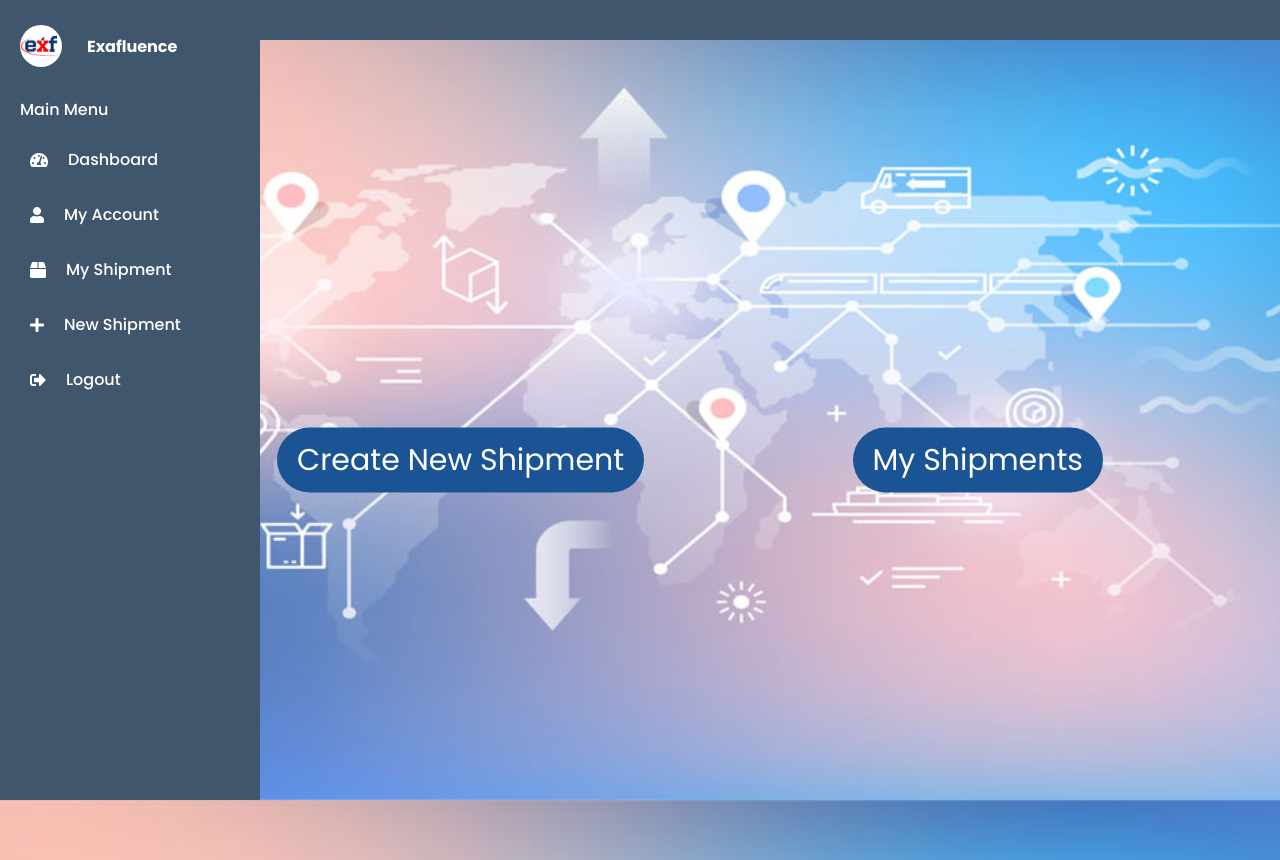
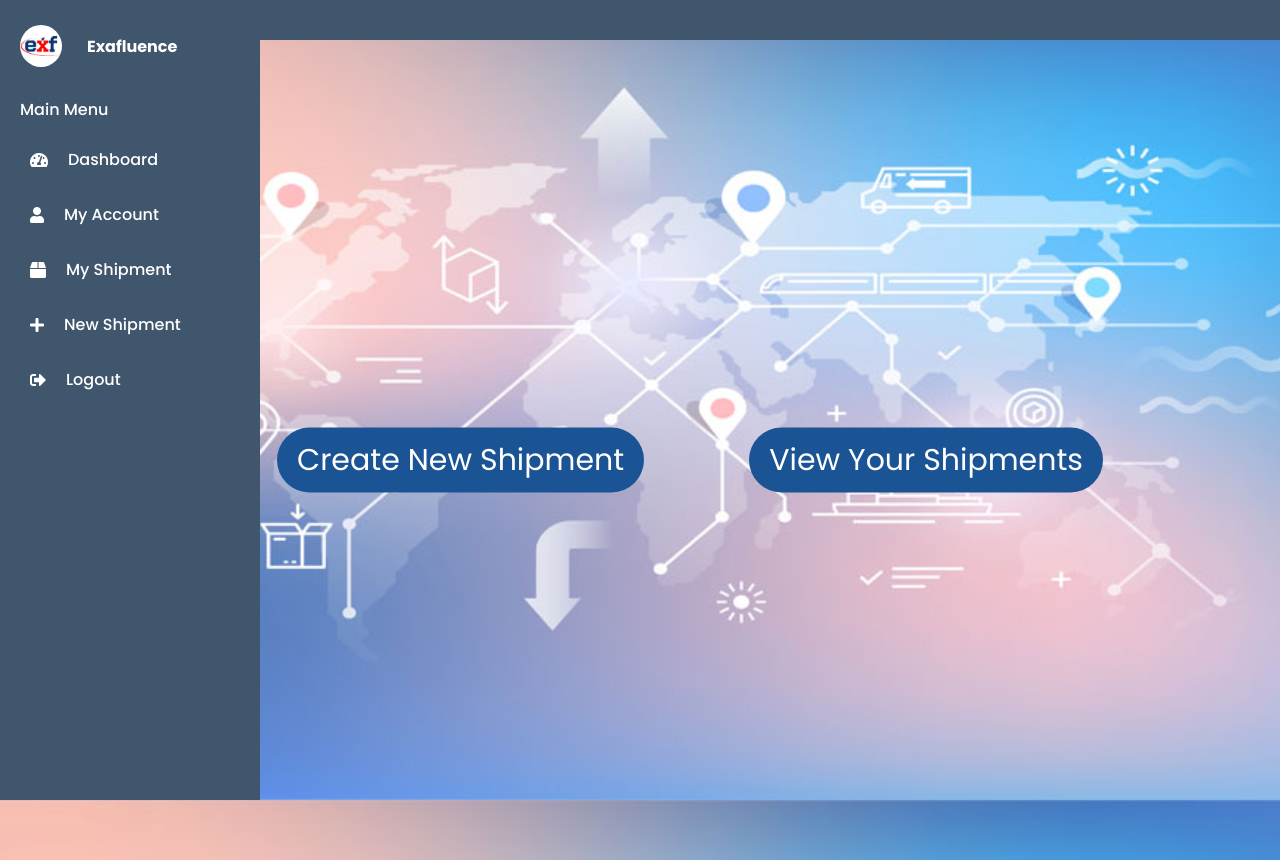
Before and after one commit to DILEEPSANKA/Full-Stack-SCM, a FastAPI app: template Templates/Dashboard.html in a window 1280 px wide. Run offline with FastAPI, Linux system fonts and the light colour scheme; the template is opened without the code that fills it, so the values that code supplies are empty.

Commit message:
Button Container Styling

```diff
--- a/Templates/Account.html
+++ b/Templates/Account.html
@@ -66,7 +66,6 @@
         </ul>
     </aside>
 
-
     <div class="content">
         <div class="account-card">
 
--- a/Templates/Dashboard.html
+++ b/Templates/Dashboard.html
@@ -43,7 +43,7 @@
             {% if role == "admin" %}
             <button class="action-button" onclick="navigateTo('/devicedata')">Device Data Stream</button>
             {% else %}
-            <button class="action-button" onclick="navigateTo('/myshipment')">My Shipments</button>
+            <button class="action-button" onclick="navigateTo('/myshipment')">View Your Shipments</button>
             {% endif %}
         </div>
     </div>
--- a/static/css/Account.css
+++ b/static/css/Account.css
@@ -256,7 +256,7 @@ body::before {
 }
 
 .action-button:hover {
-    background: linear-gradient(135deg, #b45218, #e3723a);
+    background: linear-gradient(135deg, #4492db, #6d97b3);
     transform: scale(1.05);
 }
 
```
